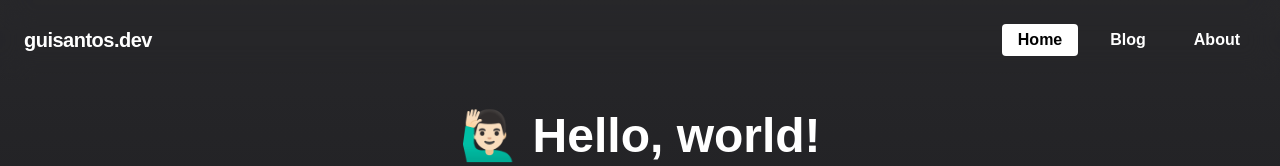
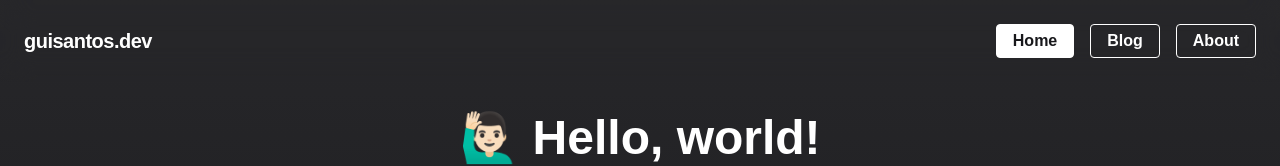
Before and after one commit to ouwargui/guisantos.dev, a Next.js app: page / in a window 1280 px wide. Shown: the top 166 px of the page. Built offline with nearby package versions, Linux system fonts and the light colour scheme; a web font is replaced by a local one.

Commit message:
Revert "feat: add animation to nav bar"
This reverts commit f3fab548b5e80fdd797f424e13e4b7db27eb06a0.

```diff
--- a/package.json
+++ b/package.json
@@ -18,7 +18,6 @@
     "autoprefixer": "10.4.14",
     "eslint": "8.41.0",
     "eslint-config-next": "13.4.4",
-    "framer-motion": "^10.12.17",
     "gray-matter": "^4.0.3",
     "next": "13.4.4",
     "postcss": "8.4.23",
--- a/src/components/header.tsx
+++ b/src/components/header.tsx
@@ -3,7 +3,6 @@
 import {Menu, Transition} from '@headlessui/react';
 import React, {Fragment} from 'react';
 import Link from 'next/link';
-import {motion} from 'framer-motion';
 import {usePathname} from 'next/navigation';
 
 const links = [
@@ -32,14 +31,6 @@ export function Header() {
     return pathname.startsWith(href) ? 'bg-white text-zinc-900' : '';
   };
 
-  const isActiveLink = (href: string) => {
-    if (href === '/') {
-      return pathname === href;
-    }
-
-    return pathname.startsWith(href);
-  };
-
   return (
     <header className="w-full sticky z-10 top-0 backdrop-blur-lg">
       <nav className="container mx-auto flex items-center justify-between flex-wrap p-6">
@@ -50,22 +41,16 @@ export function Header() {
             </span>
           </Link>
         </div>
-        <div className="md:flex items-center gap-4 flex-shrink-0 hidden">
+        <div className="md:flex items-center gap-4 flex-shrink-0 text-white hidden">
           {links.map((link) => (
             <Link
               key={link.href}
               href={link.href}
-              className="inline-block relative font-semibold text-base px-4 py-2 leading-none rounded text-white hover:text-white/50 transition-colors"
+              className={`${getActiveLinkClass(
+                link.href,
+              )} inline-block font-semibold text-base px-4 py-2 leading-none border rounded text-white border-white hover:border-transparent hover:text-zinc-900 hover:bg-white transition-colors`}
             >
-              {isActiveLink(link.href) && (
-                <motion.div
-                  layoutId="active-tab"
-                  className="absolute inset-0 bg-white rounded"
-                />
-              )}
-              <span className="relative z-10 mix-blend-exclusion">
-                {link.label}
-              </span>
+              {link.label}
             </Link>
           ))}
         </div>
```
